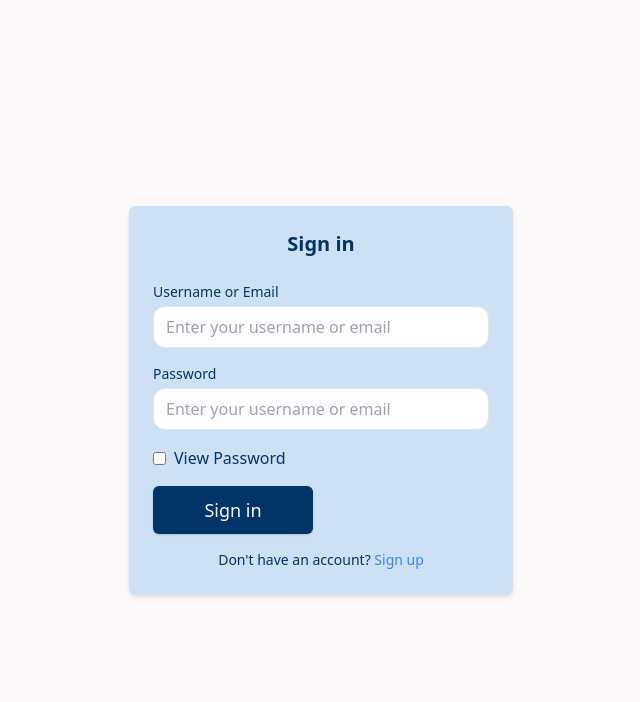
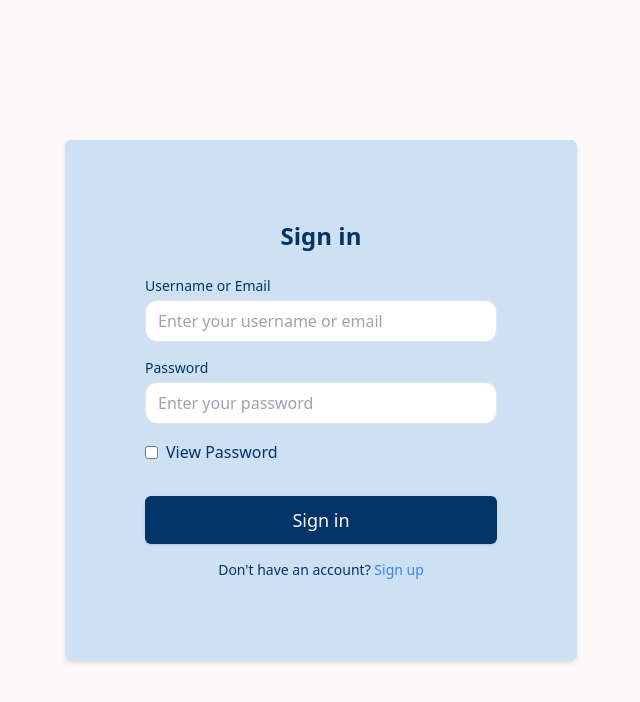
Before and after one commit to MohamedWael3011/reusable-project-webapp, a React (Vite) app: page /signin in a window 1280 px wide. Shown: the top 702 px of the page, without its empty margins (319-959 px from the left). Built offline with nearby package versions, Linux system fonts and the light colour scheme.

Commit message:
login some edits

```diff
--- a/src/components/ui/TextInput.tsx
+++ b/src/components/ui/TextInput.tsx
@@ -13,7 +13,7 @@ const TextInput: React.FC<TextInputProps> = ({ label,type = "text", placeholder,
     <div className="mb-4">
         <label className="block text-primary text-sm  font-medium mb-1">{label}</label>
         <input type={type} placeholder={placeholder} value={value} onChange={onChange}
-        className="w-full px-3 py-2 border rounded-xl focus:outline-none focus:ring focus:border-white text-black"
+        className="w-full px-3 py-2 border rounded-xl focus:outline-none focus:ring focus:border-blue text-black"
       />
     </div>
   );
--- a/src/views/Login.tsx
+++ b/src/views/Login.tsx
@@ -9,40 +9,54 @@ export const Login = () => {
 
   const [email, setEmail] = useState<string>('');
   const [password, setPassword] = useState<string>('');
-
-
   const [hidePassword, sethidePassword] = useState<boolean>(false);
 
-  const HandleSubmit=()=>{
-    console.log( email);
-    console.log( password);
-  }
-
+  const HandleSubmit = () => {
+    console.log(email);
+    console.log(password);
+  };
 
   return (
+    <>
+      <div className="min-h-screen flex items-center justify-center bg-background px-40">
+        <div className="bg-[#CEE0F3] p-20 rounded-md shadow-md w-full max-w-lg">
+          <h2 className="text-primary text-2xl font-bold mb-6 text-center">Sign in</h2>
+          <form onSubmit={HandleSubmit}>
+            <TextInput
+              label="Username or Email"
+              placeholder="Enter your username or email"
+              value={email}
+              onChange={(e) => {
+                setEmail(e.target.value);
+              }}
+            />
 
-    <>
-        <div className='min-h-screen flex items-center justify-center bg-background'>
+            <TextInput
+              label="Password"
+              type={hidePassword ? "text" : "password"}
+              placeholder="Enter your password"
+              value={password}
+              onChange={(e) => {
+                setPassword(e.target.value);
+              }}
+            />
 
-            <div className='bg-[#CEE0F3] p-6 rounded-md shadow-md w-96'>
+            <Checkbox
+              label="View Password"
+              checked={hidePassword}
+              onChange={() => sethidePassword(!hidePassword)}
+            />
 
-                <h2 className="text-primary text-xl font-bold mb-6 text-center">Sign in</h2>
-                <form onSubmit={HandleSubmit}>
-
-                    <TextInput  label='Username or Email' placeholder="Enter your username or email" value={email} onChange={(e)=>{ setEmail(e.target.value)}}/>
-
-                    <TextInput  label='Password' type={hidePassword? "text" :"password"} placeholder="Enter your username or email" value={password} onChange={(e)=>{ setPassword(e.target.value)}}/>
-
-                    <Checkbox label='View Password' checked={hidePassword} onChange={() => sethidePassword(!hidePassword)} />
-
-                    <Button size={"lg"} onClick={() => navigate("Home")}>
+            <Button className="w-full mt-4" size={"lg"} onClick={() => navigate("Home")}>
               Sign in
             </Button>
           </form>
 
           <p className="mt-4 text-sm text-center text-primary">
-                    Don't have an account? {" "}
-                    <a href="/signup" className="text-blue-500 hover:underline">Sign up</a>
+            Don't have an account?{" "}
+            <a href="/signup" className="text-blue-500 hover:underline">
+              Sign up
+            </a>
           </p>
         </div>
       </div>
```
Lines whose indentation alone changed are shown as unchanged.
